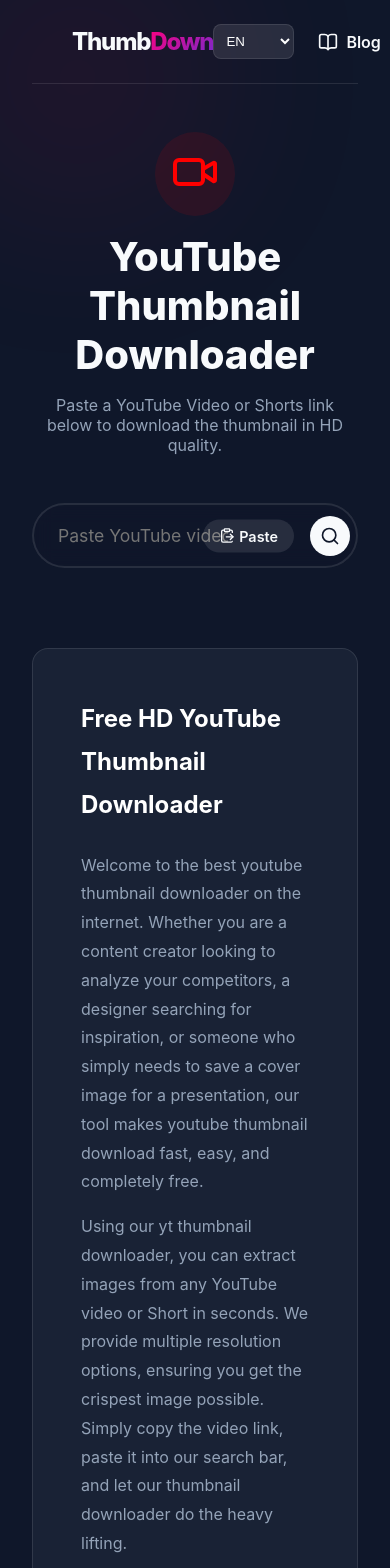
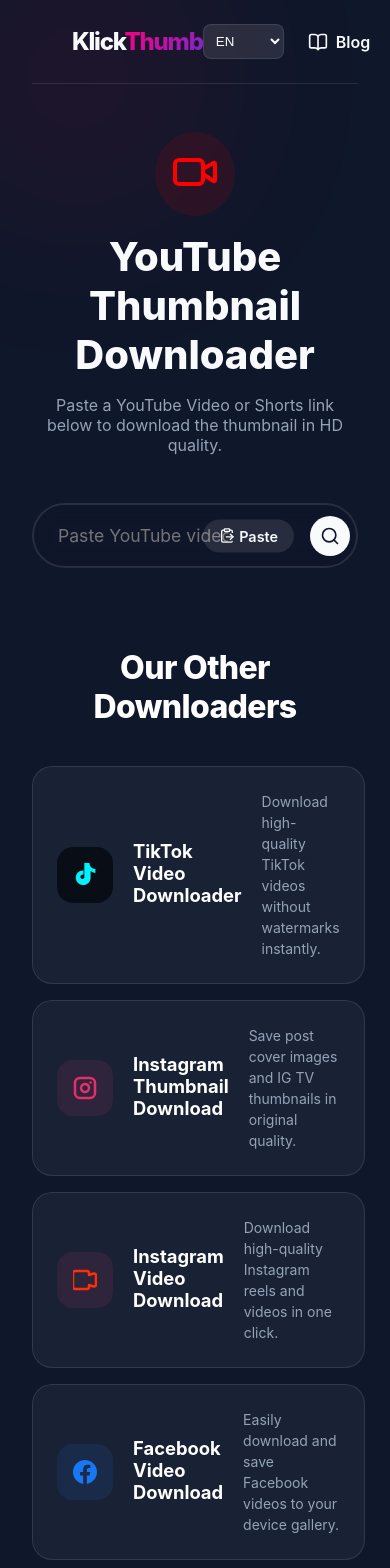
Before and after one commit to satpal0850/thumbnail.net, a React (Vite) app: page / in a window 390 px wide. Shown: the top 1568 px of the page. Built offline with nearby package versions, Linux system fonts and the light colour scheme.

Commit message:
brand name update

```diff
--- a/src/App.jsx
+++ b/src/App.jsx
@@ -42,7 +42,7 @@
       <nav className="navbar">
         <Link to={`${prefix}/`} className="logo">
           <DownloadCloud className="gradient-text" size={32} />
-          <span>Thumb<span className="gradient-text">Down</span></span>
+          <span>Klick<span className="gradient-text">Thumb</span></span>
         </Link>
         <div style={{ display: 'flex', gap: '1.5rem', alignItems: 'center' }}>
           {/* Only show language dropdown on the homepage */}
@@ -66,7 +66,7 @@
           <div style={{ flex: '1 1 300px' }}>
             <Link to={`${prefix}/`} className="logo" style={{ marginBottom: '1rem', display: 'inline-flex' }}>
               <DownloadCloud className="gradient-text" size={24} />
-              <span style={{ fontSize: '1.2rem' }}>Thumb<span className="gradient-text">Down</span></span>
+              <span style={{ fontSize: '1.2rem' }}>Klick<span className="gradient-text">Thumb</span></span>
             </Link>
             <p style={{ color: 'var(--text-secondary)', fontSize: '0.9rem', lineHeight: '1.6' }}>
               The fastest, easiest way to download high-quality YouTube thumbnails for free. No watermarks, no sign-ups required.
@@ -92,7 +92,7 @@
         </div>
 
         <div style={{ textAlign: 'center', color: 'var(--text-secondary)', fontSize: '0.9rem', borderTop: '1px solid rgba(255,255,255,0.05)', paddingTop: '2rem' }}>
-          <p>© {new Date().getFullYear()} ThumbDown. Professional YouTube Thumbnail Downloader.</p>
+          <p>© {new Date().getFullYear()} KlickThumb. Professional YouTube Thumbnail Downloader.</p>
         </div>
       </footer>
     </div>
--- a/src/index.css
+++ b/src/index.css
@@ -289,3 +289,101 @@
     gap: 1.5rem;
   }
 }
+
+/* Quick Downloader Grid Section */
+.downloader-tools-section {
+  margin: 5rem auto 2rem;
+  max-width: 1100px;
+  width: 100%;
+}
+
+.downloader-tools-title {
+  text-align: center;
+  font-size: 2rem;
+  font-weight: 800;
+  margin-bottom: 2.5rem;
+  color: white;
+  letter-spacing: -0.02em;
+}
+
+.downloader-tools-grid {
+  display: grid;
+  grid-template-columns: repeat(auto-fit, minmax(200px, 1fr));
+  gap: 1.5rem;
+  width: 100%;
+}
+
+.downloader-tool-card {
+  background: var(--bg-card);
+  backdrop-filter: var(--glass-blur);
+  -webkit-backdrop-filter: var(--glass-blur);
+  border: 1px solid var(--border-color);
+  border-radius: 20px;
+  padding: 2rem 1.5rem;
+  display: flex;
+  flex-direction: column;
+  align-items: center;
+  text-align: center;
+  transition: transform 0.3s cubic-bezier(0.16, 1, 0.3, 1), box-shadow 0.3s ease, border-color 0.3s ease;
+  cursor: pointer;
+  text-decoration: none;
+  color: var(--text-primary);
+}
+
+.downloader-tool-card:hover {
+  transform: translateY(-8px);
+  box-shadow: 0 15px 35px var(--hover-glow, rgba(0, 242, 254, 0.15));
+  border-color: rgba(255, 255, 255, 0.3);
+}
+
+.downloader-tool-icon {
+  width: 56px;
+  height: 56px;
+  border-radius: 16px;
+  display: flex;
+  align-items: center;
+  justify-content: center;
+  margin-bottom: 1.25rem;
+  transition: transform 0.3s ease;
+}
+
+.downloader-tool-card:hover .downloader-tool-icon {
+  transform: scale(1.1) rotate(5deg);
+}
+
+.downloader-tool-name {
+  font-size: 1.15rem;
+  font-weight: 700;
+  margin-bottom: 0.75rem;
+  color: white;
+}
+
+.downloader-tool-desc {
+  font-size: 0.875rem;
+  color: var(--text-secondary);
+  line-height: 1.5;
+}
+
+@media (max-width: 640px) {
+  .downloader-tools-grid {
+    grid-template-columns: 1fr;
+    gap: 1rem;
+  }
+
+  .downloader-tool-card {
+    padding: 1.5rem;
+    flex-direction: row;
+    text-align: left;
+    gap: 1.25rem;
+    align-items: center;
+  }
+
+  .downloader-tool-icon {
+    margin-bottom: 0;
+    flex-shrink: 0;
+  }
+
+  .downloader-tool-name {
+    margin-bottom: 0.25rem;
+  }
+}
--- a/src/pages/About.jsx
+++ b/src/pages/About.jsx
@@ -6,8 +6,8 @@
   return (
     <>
     <Helmet>
-      <title>About Us | YouTube Thumbnail Download</title>
-      <meta name="description" content="Learn about ThumbDown, your reliable yt thumbnail downloader." />
+      <title>About Us | KlickThumb</title>
+      <meta name="description" content="Learn about KlickThumb, your reliable yt thumbnail downloader." />
       <meta name="keywords" content="youtube thumbnail download, thumbnail download, thumbnail downloader, yt thumbnail downloader, youtube thumbnail downloader" />
     </Helmet>
     <motion.div
@@ -19,9 +19,9 @@
     >
       <h1 style={{ fontSize: '2.5rem', marginBottom: '1.5rem', color: '#00f2fe' }}>About Us</h1>
       <div style={{ lineHeight: '1.8', color: 'var(--text-secondary)', textAlign: 'left' }}>
-        <p>Welcome to <strong>ThumbDown</strong>, your number one source for performing a fast and free <Link to="/" style={{color: '#00f2fe', textDecoration: 'none'}}>youtube thumbnail download</Link> instantly and securely.</p>
+        <p>Welcome to <strong>KlickThumb</strong>, your number one source for performing a fast and free <Link to="/" style={{color: '#00f2fe', textDecoration: 'none'}}>youtube thumbnail download</Link> instantly and securely.</p>
         <p style={{ marginTop: '1rem' }}>We're dedicated to providing you the very best experience, with an emphasis on speed, original HD quality, and user-friendly design. We understand how important visual assets are for content creators, marketers, educators, and fans alike. That's why we built a tool that bypasses the friction and gives you the exact image you need in seconds.</p>
-        <p style={{ marginTop: '1rem' }}>Founded in 2024, ThumbDown was created to solve a simple problem: the lack of a clean, fast, and ad-spam-free way to grab thumbnails for reference, analysis, and fair-use creation. We have continually optimized our platform to ensure the fastest extraction times on the web.</p>
+        <p style={{ marginTop: '1rem' }}>Founded in 2024, KlickThumb was created to solve a simple problem: the lack of a clean, fast, and ad-spam-free way to grab thumbnails for reference, analysis, and fair-use creation. We have continually optimized our platform to ensure the fastest extraction times on the web.</p>
         <p style={{ marginTop: '1rem' }}>We hope you enjoy our tool as much as we enjoy offering it to you. If you have any questions or comments, please don't hesitate to contact us.</p>
       </div>
     </motion.div>
--- a/src/pages/Contact.jsx
+++ b/src/pages/Contact.jsx
@@ -6,8 +6,8 @@
   return (
     <>
     <Helmet>
-      <title>Contact Us | YouTube Thumbnail Download</title>
-      <meta name="description" content="Contact ThumbDown for any inquiries regarding our youtube thumbnail downloader." />
+      <title>Contact Us | KlickThumb</title>
+      <meta name="description" content="Contact KlickThumb for any inquiries regarding our youtube thumbnail downloader." />
       <meta name="keywords" content="youtube thumbnail download, thumbnail download, thumbnail downloader, yt thumbnail downloader, youtube thumbnail downloader" />
     </Helmet>
     <motion.div
--- a/src/pages/NotFound.jsx
+++ b/src/pages/NotFound.jsx
@@ -7,7 +7,7 @@
   return (
     <div style={{ textAlign: 'center', padding: '100px 20px', minHeight: '60vh', display: 'flex', flexDirection: 'column', alignItems: 'center', justifyContent: 'center' }}>
       <Helmet>
-        <title>404 - Page Not Found | ThumbDown</title>
+        <title>404 - Page Not Found | KlickThumb</title>
         <meta name="robots" content="noindex, follow" />
       </Helmet>
 
--- a/src/pages/Privacy.jsx
+++ b/src/pages/Privacy.jsx
@@ -5,8 +5,8 @@
   return (
     <>
     <Helmet>
-      <title>Privacy Policy | YouTube Thumbnail Download</title>
-      <meta name="description" content="Privacy Policy for ThumbDown, a free youtube thumbnail downloader." />
+      <title>Privacy Policy | KlickThumb</title>
+      <meta name="description" content="Privacy Policy for KlickThumb, a free youtube thumbnail downloader." />
       <meta name="keywords" content="youtube thumbnail download, thumbnail download, thumbnail downloader, yt thumbnail downloader, youtube thumbnail downloader" />
     </Helmet>
     <motion.div
@@ -20,7 +20,7 @@
       <div style={{ lineHeight: '1.8', color: 'var(--text-secondary)' }}>
         <p>Effective Date: June 10, 2024</p>
         <h3 style={{ color: 'white', marginTop: '1.5rem' }}>1. Information We Collect</h3>
-        <p>At ThumbDown, we do not require you to create an account, and we do not collect personal identifiable information (PII) such as your name, address, or phone number simply for using our core downloader tool. All URL processing is done transparently.</p>
+        <p>At KlickThumb, we do not require you to create an account, and we do not collect personal identifiable information (PII) such as your name, address, or phone number simply for using our core downloader tool. All URL processing is done transparently.</p>
 
         <h3 style={{ color: 'white', marginTop: '1.5rem' }}>2. Cookies and Tracking</h3>
         <p>We use third-party services, such as Google AdSense and Google Analytics, to provide advertisements and analyze website traffic. These third parties may use cookies, web beacons, and similar technologies to collect or receive information from your website and elsewhere on the internet and use that information to provide measurement services and target ads.</p>
--- a/src/pages/Terms.jsx
+++ b/src/pages/Terms.jsx
@@ -5,8 +5,8 @@
   return (
     <>
     <Helmet>
-      <title>Terms and Conditions | YouTube Thumbnail Download</title>
-      <meta name="description" content="Terms and Conditions for ThumbDown, a free youtube thumbnail downloader." />
+      <title>Terms and Conditions | KlickThumb</title>
+      <meta name="description" content="Terms and Conditions for KlickThumb, a free youtube thumbnail downloader." />
       <meta name="keywords" content="youtube thumbnail download, thumbnail download, thumbnail downloader, yt thumbnail downloader, youtube thumbnail downloader" />
     </Helmet>
     <motion.div
@@ -18,19 +18,19 @@
     >
       <h1 style={{ fontSize: '2.5rem', marginBottom: '1.5rem', color: '#00f2fe' }}>Terms and Conditions</h1>
       <div style={{ lineHeight: '1.8', color: 'var(--text-secondary)' }}>
-        <p>Welcome to ThumbDown. By accessing this website, we assume you accept these terms and conditions. Do not continue to use ThumbDown if you do not agree to all of the terms and conditions stated on this page.</p>
+        <p>Welcome to KlickThumb. By accessing this website, we assume you accept these terms and conditions. Do not continue to use KlickThumb if you do not agree to all of the terms and conditions stated on this page.</p>
 
         <h3 style={{ color: 'white', marginTop: '1.5rem' }}>1. License and Usage</h3>
-        <p>ThumbDown provides a tool to extract and download thumbnails from publicly available YouTube videos. You agree to use this tool only for lawful purposes, such as fair use, education, and personal archiving.</p>
+        <p>KlickThumb provides a tool to extract and download thumbnails from publicly available YouTube videos. You agree to use this tool only for lawful purposes, such as fair use, education, and personal archiving.</p>
 
         <h3 style={{ color: 'white', marginTop: '1.5rem' }}>2. Copyright Respect</h3>
-        <p>The thumbnails downloaded via this site are the property of their respective creators and copyright holders. ThumbDown does not grant you the right to use these thumbnails for commercial purposes or to re-upload them as your own original work. Users are solely responsible for ensuring they have the legal right to use downloaded media.</p>
+        <p>The thumbnails downloaded via this site are the property of their respective creators and copyright holders. KlickThumb does not grant you the right to use these thumbnails for commercial purposes or to re-upload them as your own original work. Users are solely responsible for ensuring they have the legal right to use downloaded media.</p>
 
         <h3 style={{ color: 'white', marginTop: '1.5rem' }}>3. Disclaimer</h3>
-        <p>The materials on ThumbDown's website are provided on an 'as is' basis. We make no warranties, expressed or implied, and hereby disclaim and negate all other warranties including, without limitation, implied warranties or conditions of merchantability, fitness for a particular purpose, or non-infringement of intellectual property.</p>
+        <p>The materials on KlickThumb's website are provided on an 'as is' basis. We make no warranties, expressed or implied, and hereby disclaim and negate all other warranties including, without limitation, implied warranties or conditions of merchantability, fitness for a particular purpose, or non-infringement of intellectual property.</p>
 
         <h3 style={{ color: 'white', marginTop: '1.5rem' }}>4. Limitations</h3>
-        <p>In no event shall ThumbDown or its suppliers be liable for any damages (including, without limitation, damages for loss of data or profit, or due to business interruption) arising out of the use or inability to use the materials on our website.</p>
+        <p>In no event shall KlickThumb or its suppliers be liable for any damages (including, without limitation, damages for loss of data or profit, or due to business interruption) arising out of the use or inability to use the materials on our website.</p>
       </div>
     </motion.div>
     </>
--- a/src/pages/YouTubeDownloader.jsx
+++ b/src/pages/YouTubeDownloader.jsx
@@ -4,6 +4,76 @@
 import { Link } from 'react-router-dom';
 import { useTranslation } from 'react-i18next';
 import { Helmet } from 'react-helmet-async';
+
+const otherDownloaders = [
+  {
+    name: 'TikTok Video Downloader',
+    link: 'https://ssstiktok.pinsaver.cloud/',
+    desc: 'Download high-quality TikTok videos without watermarks instantly.',
+    bgColor: 'rgba(0, 0, 0, 0.6)',
+    iconColor: '#00f2fe',
+    glowColor: 'rgba(254, 44, 85, 0.4)',
+    icon: (
+      <svg viewBox="0 0 24 24" width="24" height="24" fill="currentColor">
+        <path d="M12.53.02C13.84 0 15.14.01 16.44 0c.08 1.53.63 3.09 1.75 4.17 1.12 1.11 2.7 1.62 4.24 1.79v4.03c-1.44-.07-2.89-.52-4.06-1.37-.28-.2-.53-.43-.77-.68v6.46c0 1.93-.65 3.86-1.97 5.23-1.41 1.48-3.52 2.37-5.59 2.37-2.6 0-5.11-1.39-6.38-3.66-1.57-2.73-1.12-6.52 1.13-8.73 1.5-1.48 3.61-2.23 5.72-2.03v4.06c-.84-.11-1.72.12-2.39.65-.89.7-.99 2.05-.22 2.91.68.79 1.87.95 2.74.39.43-.27.69-.73.69-1.24V.02z"/>
+      </svg>
+    )
+  },
+  {
+    name: 'Instagram Thumbnail Download',
+    link: 'https://pinsaver.cloud/instagram-thumbnail-download',
+    desc: 'Save post cover images and IG TV thumbnails in original quality.',
+    bgColor: 'rgba(225, 48, 108, 0.1)',
+    iconColor: '#e1306c',
+    glowColor: 'rgba(225, 48, 108, 0.4)',
+    icon: (
+      <svg viewBox="0 0 24 24" width="24" height="24" fill="none" stroke="currentColor" strokeWidth="2.5" strokeLinecap="round" strokeLinejoin="round">
+        <rect x="2" y="2" width="20" height="20" rx="5" ry="5"></rect>
+        <path d="M16 11.37A4 4 0 1 1 12.63 8 4 4 0 0 1 16 11.37z"></path>
+        <line x1="17.5" y1="6.5" x2="17.51" y2="6.5"></line>
+      </svg>
+    )
+  },
+  {
+    name: 'Instagram Video Download',
+    link: 'https://pinsaver.cloud/',
+    desc: 'Download high-quality Instagram reels and videos in one click.',
+    bgColor: 'rgba(225, 48, 108, 0.1)',
+    iconColor: '#ff3008',
+    glowColor: 'rgba(225, 48, 108, 0.4)',
+    icon: (
+      <svg viewBox="0 0 24 24" width="24" height="24" fill="none" stroke="currentColor" strokeWidth="2.5" strokeLinecap="round" strokeLinejoin="round">
+        <path d="M23 7a2 2 0 0 0-2.45-1.45L16 7V5a2 2 0 0 0-2-2H2a2 2 0 0 0-2 2v14a2 2 0 0 0 2 2h12a2 2 0 0 0 2-2v-2l4.55 1.45A2 2 0 0 0 23 17V7z"></path>
+      </svg>
+    )
+  },
+  {
+    name: 'Facebook Video Download',
+    link: 'https://pinsaver.cloud/',
+    desc: 'Easily download and save Facebook videos to your device gallery.',
+    bgColor: 'rgba(24, 119, 242, 0.1)',
+    iconColor: '#1877f2',
+    glowColor: 'rgba(24, 119, 242, 0.4)',
+    icon: (
+      <svg viewBox="0 0 24 24" width="24" height="24" fill="currentColor">
+        <path d="M24 12.073c0-6.627-5.373-12-12-12s-12 5.373-12 12c0 5.99 4.388 10.954 10.125 11.854v-8.385H7.078v-3.47h3.047V9.43c0-3.007 1.792-4.669 4.533-4.669 1.312 0 2.686.235 2.686.235v2.953H15.83c-1.491 0-1.956.925-1.956 1.874v2.25h3.328l-.532 3.47h-2.796v8.385C19.612 23.027 24 18.062 24 12.073z"/>
+      </svg>
+    )
+  },
+  {
+    name: 'Download Snapchat Videos',
+    link: 'https://pinsaver.cloud/',
+    desc: 'Save your favorite Snapchat spotlight videos and stories instantly.',
+    bgColor: 'rgba(255, 252, 0, 0.1)',
+    iconColor: '#eab308',
+    glowColor: 'rgba(254, 240, 138, 0.4)',
+    icon: (
+      <svg viewBox="0 0 24 24" width="24" height="24" fill="currentColor">
+        <path d="M12 2c-3.78 0-6.68 2.66-6.68 6.36 0 2.27.97 3.59 1.63 4.22-.38.16-.76.38-1.12.66-.99.78-1.83 2.12-.89 3.26.47.57 1.4.37 2.16.19.46-.11.94-.23 1.4-.21.49.02.93.19 1.36.36.69.27 1.4.55 2.14.55s1.45-.28 2.14-.55c.43-.17.87-.34 1.36-.36.46-.02.94.1 1.4.21.76.18 1.69.38 2.16-.19.94-1.14.1-2.48-.89-3.26-.36-.28-.74-.5-1.12-.66.66-.63 1.63-1.95 1.63-4.22C18.68 4.66 15.78 2 12 2z"/>
+      </svg>
+    )
+  }
+];
 
 const YouTubeDownloader = () => {
   const { t } = useTranslation();
@@ -144,7 +214,7 @@
       exit={{ opacity: 0, y: -20 }}
     >
       <Helmet>
-        <title>{t('title')} | YouTube Thumbnail Download</title>
+        <title>{t('title')} | KlickThumb</title>
         <meta name="description" content={t('subtitle')} />
         <meta name="keywords" content="youtube thumbnail download, thumbnail download, thumbnail downloader, yt thumbnail downloader, youtube thumbnail downloader" />
       </Helmet>
@@ -220,6 +290,22 @@
         </motion.div>
       )}
 
+      {/* Quick Downloader Tools Grid */}
+      <div className="downloader-tools-section">
+        <h2 className="downloader-tools-title">Our Other Downloaders</h2>
+        <div className="downloader-tools-grid">
+          {otherDownloaders.map((tool, idx) => (
+            <a key={idx} href={tool.link} target="_blank" rel="noopener noreferrer" className="downloader-tool-card" style={{ '--hover-glow': tool.glowColor }}>
+              <div className="downloader-tool-icon" style={{ background: tool.bgColor, color: tool.iconColor }}>
+                {tool.icon}
+              </div>
+              <h3 className="downloader-tool-name">{tool.name}</h3>
+              <p className="downloader-tool-desc">{tool.desc}</p>
+            </a>
+          ))}
+        </div>
+      </div>
+
       {/* SEO Content Section for AdSense */}
       <div className="glass-card" style={{ marginTop: '5rem', padding: '3rem', textAlign: 'left', lineHeight: '1.8', color: 'var(--text-secondary)' }}>
         <h2 style={{ color: 'white', marginBottom: '1.5rem' }}>{t('seoHeading')}</h2>
```
